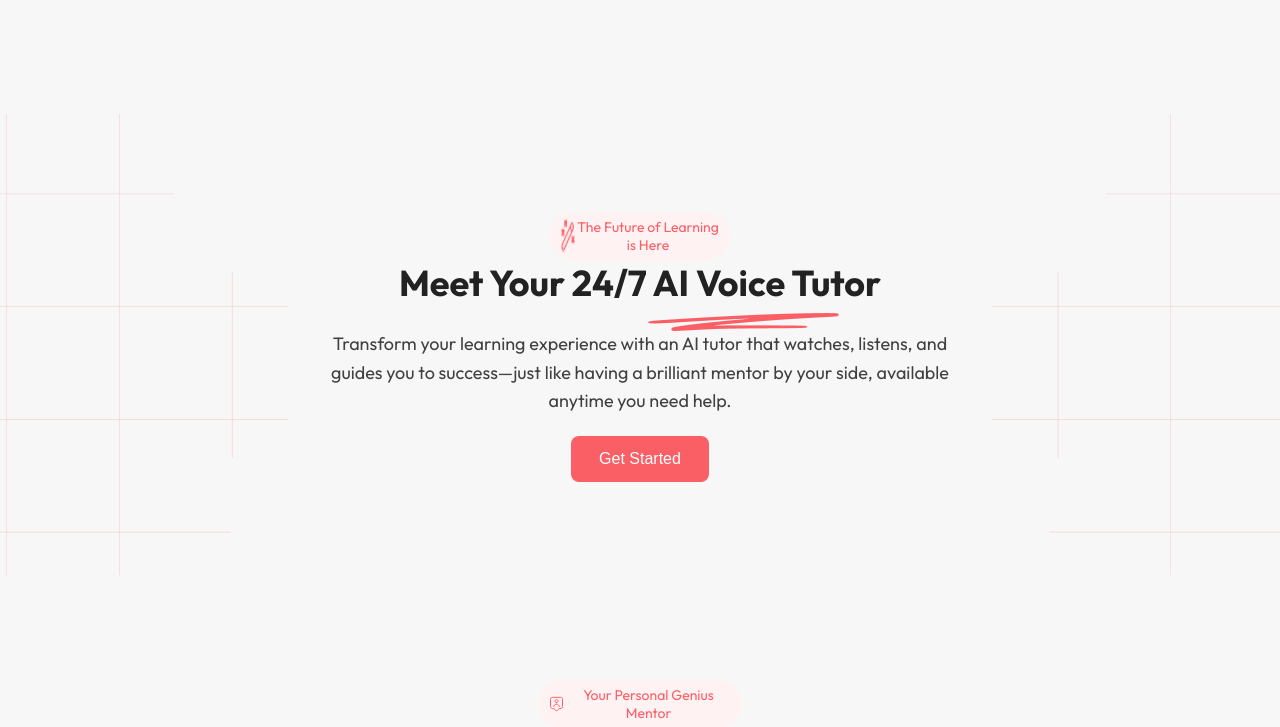
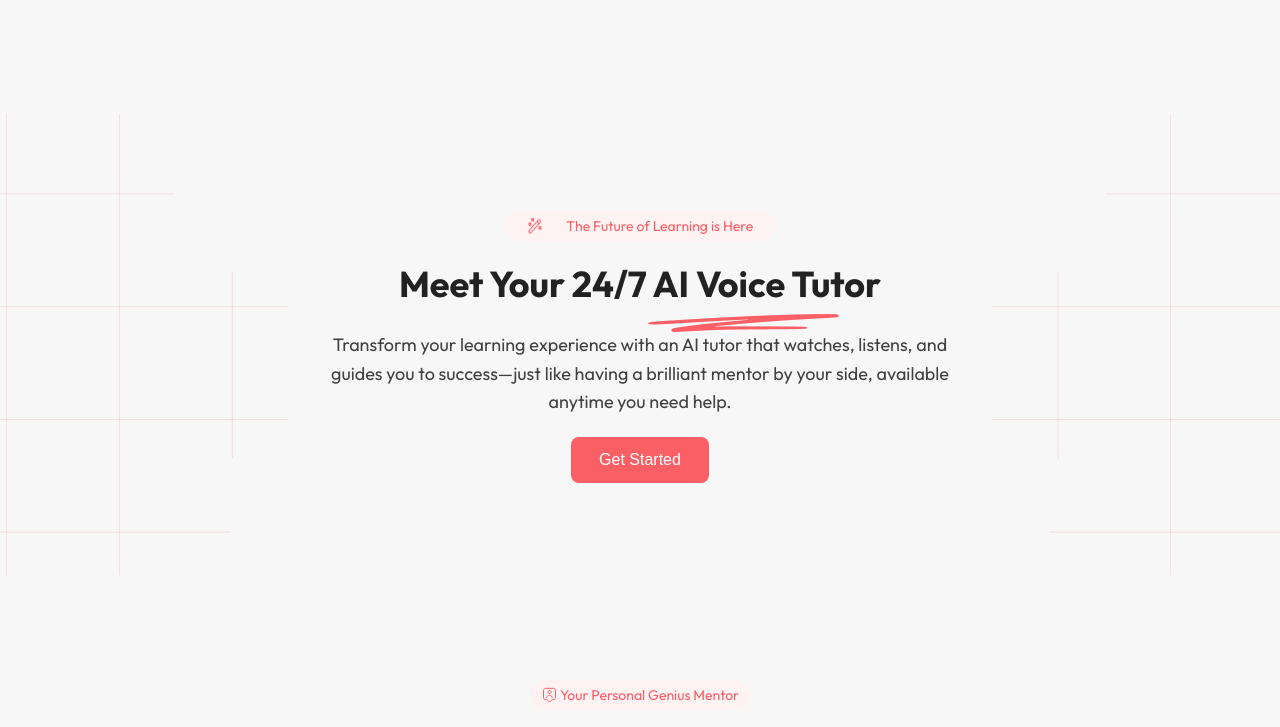
Before and after one commit to varad-pawar1/Master-Union, a plain HTML site: page index.html in a window 1280 px wide. Shown: the part 73-800 px from the top of the page. Drawn offline with Linux system fonts and the light colour scheme.

Commit message:
https://github.com/varad-pawar1/Master-Union.git update1

```diff
--- a/style.css
+++ b/style.css
@@ -155,15 +155,16 @@ nav ul li a:hover {
     padding: 6px 10px;
     display: inline-block;
     border-radius: 34px;
-    margin-bottom: 20px;
     display: flex;
-    width: 27%;
     margin: auto;
     justify-content: space-around;
+    max-width: 270px;
+    margin-bottom: 20px;
+
 }
 
 #ft {
-    width: 20%;
+    max-width: 220px;
 
 }
 
@@ -283,6 +284,7 @@ nav ul li a:hover {
     .features-grid .feature-card:nth-child(2) {
         grid-row: auto;
     }
+
 }
 
 @media (max-width: 768px) {
```
